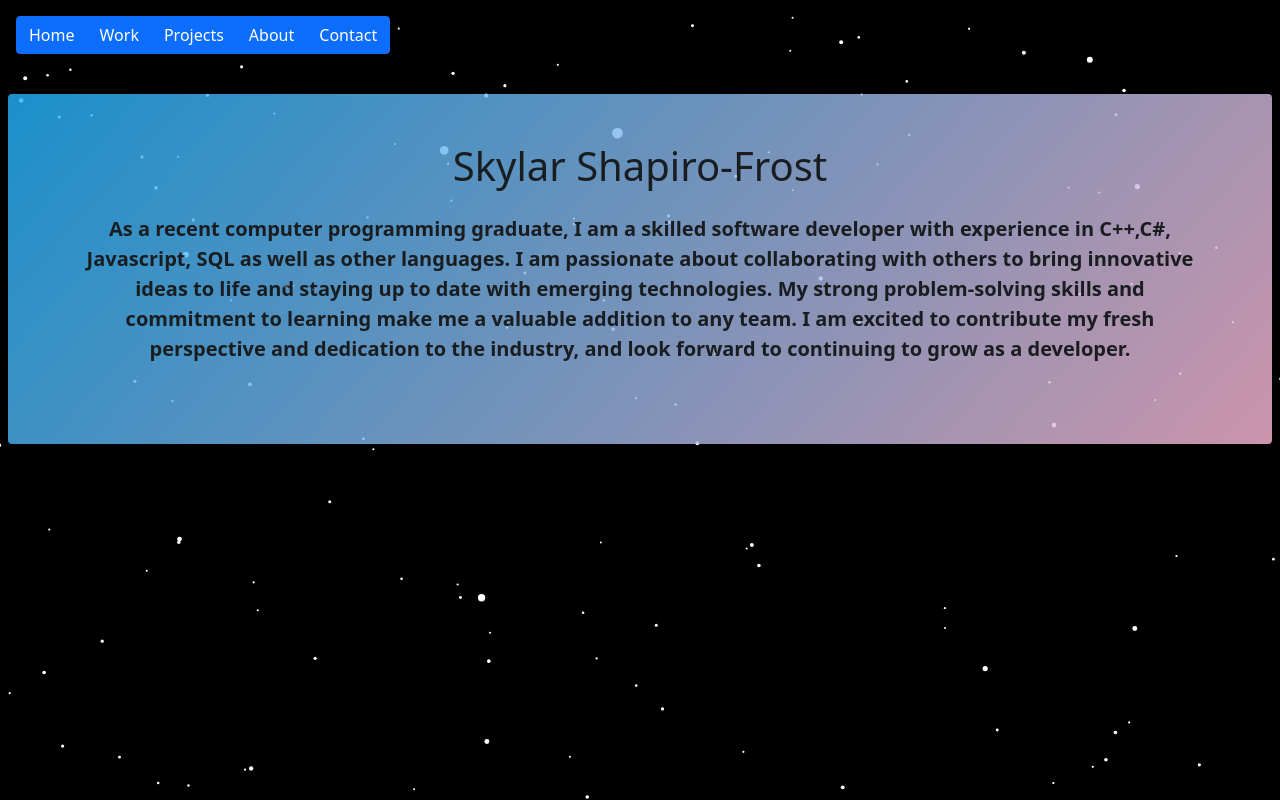
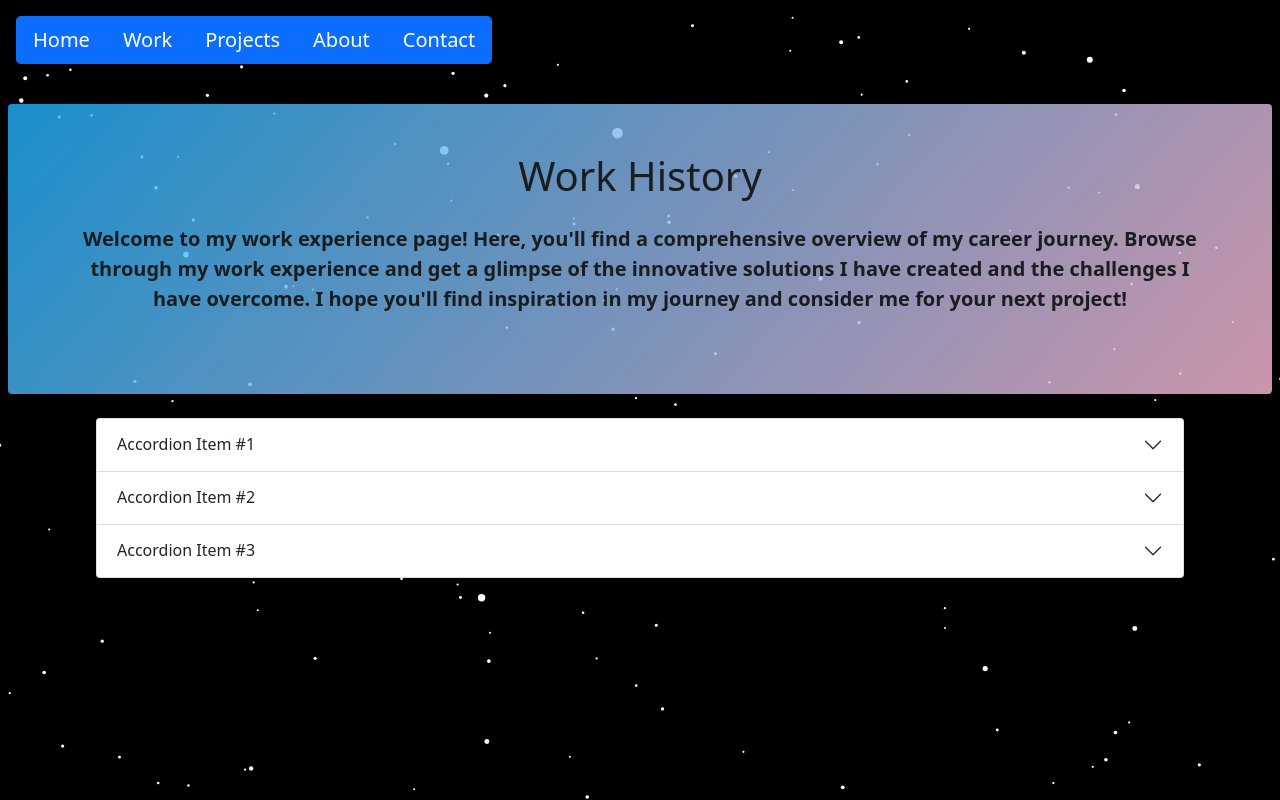
Before and after one commit to Sskyfu/Portfolio, a plain HTML site: page Work.html in a window 1280 px wide. Drawn offline with nearby package versions, Linux system fonts and the light colour scheme.

Commit message:
added layout to the work page

```diff
--- a/Work.html
+++ b/Work.html
@@ -10,15 +10,52 @@
     <body>
         <canvas id="stars"></canvas>
         <script src="scripts/background.js"></script>
-        <div class="btn-group p-3" role="toolbar" aria-label="Site nav bar" id="nav-bar"></div>
+        <div class="btn-group p-3 btn-group-lg" role="toolbar" aria-label="Site nav bar" id="nav-bar"></div>
         <div class="mt-4 p-5 cute-grad  rounded index text-center mx-2">
-            <h1>Skylar Shapiro-Frost</h1>
-            <p class="p-3 fs-5"><b>As a recent computer programming graduate, I am a skilled software developer with experience in C++,C#, Javascript, SQL as well as other languages. I am passionate about collaborating with others to bring innovative ideas to life and staying up to date with emerging technologies. My strong problem-solving skills and commitment to learning make me a valuable addition to any team. I am excited to contribute my fresh perspective and dedication to the industry, and look forward to continuing to grow as a developer.</b></p>
+            <h1>Work History</h1>
+            <p class="p-3 fs-5"><b>Welcome to my work experience page! Here, you'll find a comprehensive overview of my career journey. Browse through my work experience and get a glimpse of the innovative solutions I have created and the challenges I have overcome. I hope you'll find inspiration in my journey and consider me for your next project!</b></p>
         </div>
 
-        <div class="btn-group p-3" role="toolbar" aria-label="Site nav bar" id="nav-bar"></div>
+        <div class="accordion mt-4 med-box" id="accordionExample">
+            <div class="accordion-item">
+              <h2 class="accordion-header" id="headingOne">
+                <button class="accordion-button collapsed" type="button" data-bs-toggle="collapse" data-bs-target="#collapseOne" aria-expanded="false" aria-controls="collapseOne">
+                  Accordion Item #1
+                </button>
+              </h2>
+              <div id="collapseOne" class="accordion-collapse collapse" aria-labelledby="headingOne" data-bs-parent="#accordionExample">
+                <div class="accordion-body">
+                  <strong>This is the first item's accordion body.</strong> It is shown by default, until the collapse plugin adds the appropriate classes that we use to style each element. These classes control the overall appearance, as well as the showing and hiding via CSS transitions. You can modify any of this with custom CSS or overriding our default variables. It's also worth noting that just about any HTML can go within the <code>.accordion-body</code>, though the transition does limit overflow.
+                </div>
+              </div>
+            </div>
+            <div class="accordion-item">
+              <h2 class="accordion-header" id="headingTwo">
+                <button class="accordion-button collapsed" type="button" data-bs-toggle="collapse" data-bs-target="#collapseTwo" aria-expanded="false" aria-controls="collapseTwo">
+                  Accordion Item #2
+                </button>
+              </h2>
+              <div id="collapseTwo" class="accordion-collapse collapse" aria-labelledby="headingTwo" data-bs-parent="#accordionExample">
+                <div class="accordion-body">
+                  <strong>This is the second item's accordion body.</strong> It is hidden by default, until the collapse plugin adds the appropriate classes that we use to style each element. These classes control the overall appearance, as well as the showing and hiding via CSS transitions. You can modify any of this with custom CSS or overriding our default variables. It's also worth noting that just about any HTML can go within the <code>.accordion-body</code>, though the transition does limit overflow.
+                </div>
+              </div>
+            </div>
+            <div class="accordion-item">
+              <h2 class="accordion-header" id="headingThree">
+                <button class="accordion-button collapsed" type="button" data-bs-toggle="collapse" data-bs-target="#collapseThree" aria-expanded="false" aria-controls="collapseThree">
+                  Accordion Item #3
+                </button>
+              </h2>
+              <div id="collapseThree" class="accordion-collapse collapse" aria-labelledby="headingThree" data-bs-parent="#accordionExample">
+                <div class="accordion-body">
+                  <strong>This is the third item's accordion body.</strong> It is hidden by default, until the collapse plugin adds the appropriate classes that we use to style each element. These classes control the overall appearance, as well as the showing and hiding via CSS transitions. You can modify any of this with custom CSS or overriding our default variables. It's also worth noting that just about any HTML can go within the <code>.accordion-body</code>, though the transition does limit overflow.
+                </div>
+              </div>
+            </div>
+          </div>
+          <script src="https://cdn.jsdelivr.net/npm/bootstrap@5.0.2/dist/js/bootstrap.bundle.min.js" integrity="sha384-MrcW6ZMFYlzcLA8Nl+NtUVF0sA7MsXsP1UyJoMp4YLEuNSfAP+JcXn/tWtIaxVXM" crossorigin="anonymous"></script>
+          <script src="scripts/nav-bar.js"></script>
 
     </body>
-    <script src="scripts/nav-bar.js"></script>
-    <script src="scripts/background.js"></script>
-</html>
+    </html>
--- a/style/style.css
+++ b/style/style.css
@@ -28,3 +28,10 @@ position: fixed;
   margin-left:auto;
   margin-right:auto;
 }
+
+.med-box
+{
+  width: 85%;
+  margin-left:auto;
+  margin-right:auto;
+}
```
Also changed, not shown: index.html (+2 -3 lines).
